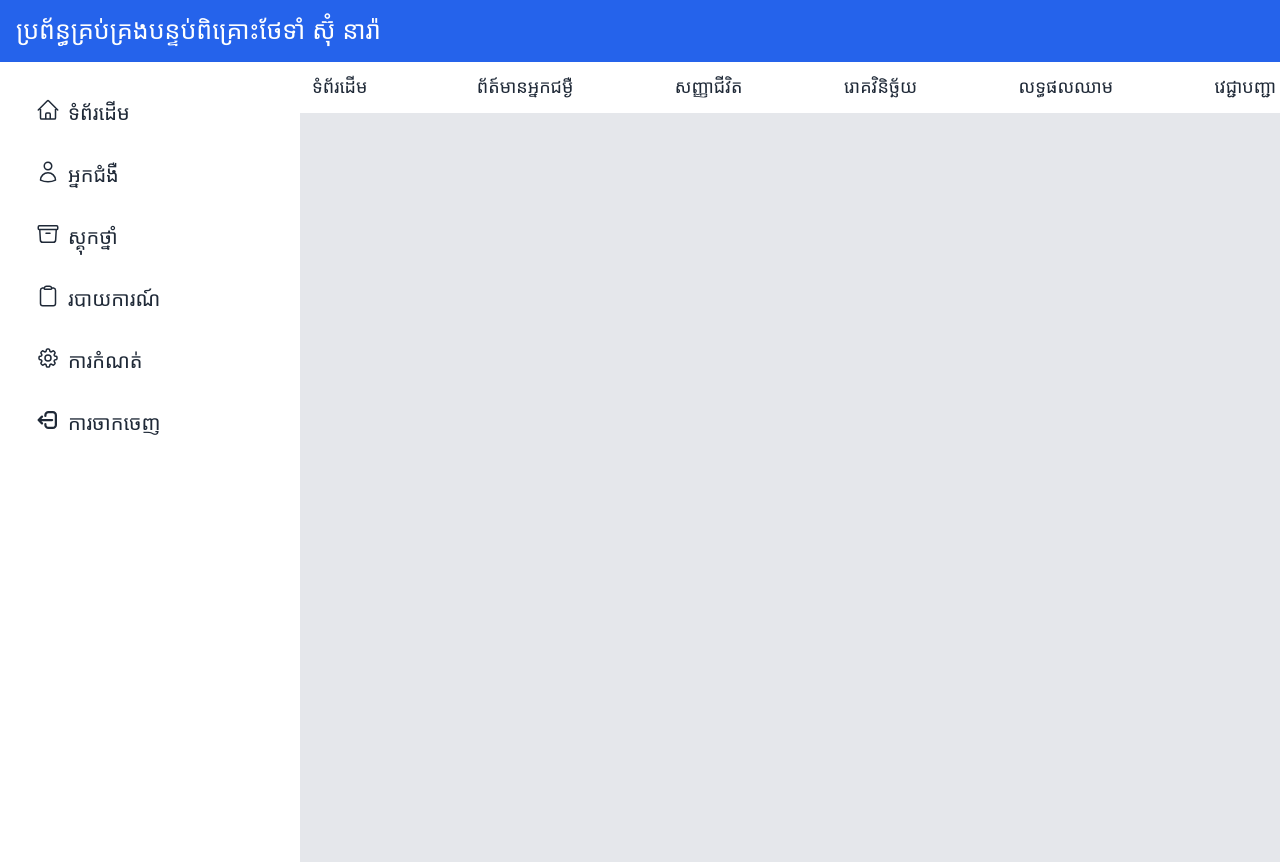
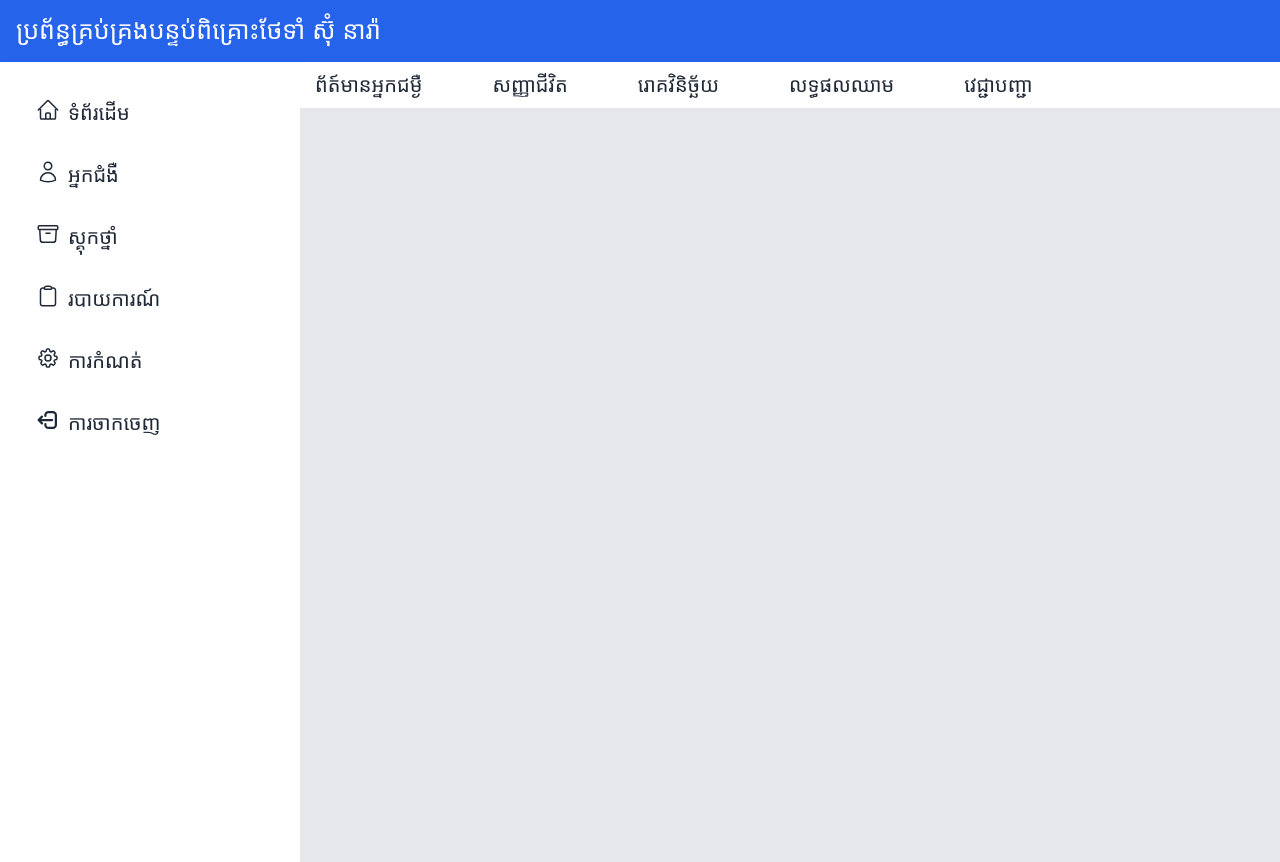
Before and after one commit to kakkzzz/System-hospital, a React (Vite) app: page /create in a window 1280 px wide. Built offline with nearby package versions, Linux system fonts and the light colour scheme; a web font is replaced by a local one.

Commit message:
update create

```diff
--- a/package.json
+++ b/package.json
@@ -14,7 +14,7 @@
     "react-dom": "^18.3.1",
     "react-hot-toast": "^2.5.2",
     "react-router": "^7.1.1",
-    "react-router-dom": "^7.1.1",
+    "react-router-dom": "^7.3.0",
     "toaster": "^0.1.2"
   },
   "devDependencies": {
--- a/src/App.jsx
+++ b/src/App.jsx
@@ -8,29 +8,32 @@ import Stock from "./view/Stock/Stock"
 import Setting from "./view/Setting/Setting"
 import SignIn from "./view/SignIn"
 import { Toaster } from "react-hot-toast"
-import CreateLayout from "./view/Patient/Create/Create_New_Patient"
+import CreateLayout from "./layout/Create_New_Patient"
+import Information_Patient from "./view/Patient/Create/Information_Patient"
+
+
 function App() {
  return(
   <>
     <BrowserRouter>
         <Routes>
+
+            {/* SignIN */}
             <Route path="/signin" element={<SignIn/>}></Route>
+            {/* Dashboard */}
             <Route path="/" element={<AdminLayout/>}>
 
                 <Route path="/" element={<Dashboard/>}></Route>
+            {/* Create */}
                 <Route path="/create" element={<CreateLayout/>}></Route>
-                <Route path="/create/information" element={<CreateLayout/>}></Route>
-
-
-
-
+                <Route path="/create/information" element={<Information_Patient/>}></Route>
+            {/* Patient */}
                 <Route path="/patient" element={<Patient/>}></Route>
-
-
+            {/* Stock */}
                 <Route path="/stock" element={<Stock/>}></Route>
-
+            {/* Report */}
                 <Route path="/report" element={<Report/>}></Route>
-
+            {/* Setting */}
                 <Route path="/setting" element={<Setting/>}></Route>
 
             </Route>
--- /dev/null
+++ b/src/layout/Create_New_Patient.jsx
@@ -0,0 +1,38 @@
+import { Outlet } from "react-router-dom";
+import { NavLink} from "react-router";
+
+function CreateLayout() {
+  return (
+    <>
+      <main className="items-start">
+        <div className="flex justify-self-auto gap-10 items-center text-[20px] bg-white py-2">
+        <div>
+            <NavLink to={"/create/information"}
+             className="py-[5px] aria-[current=page]:bg-gray-200  px-[15px] rounded-r-sm ">ព័ត៍មានអ្នកជម្ងឺ</NavLink>
+          </div>
+          <div>
+            <NavLink to={"/signs of life"}
+            className="py-[5px] aria-[current=page]:bg-gray-200  px-[15px] rounded-r-sm">សញ្ញាជីវិត</NavLink>
+          </div>
+          <div>
+            <NavLink to={"/dianosis"}
+            className="py-[5px] aria-[current=page]:bg-gray-200  px-[15px] rounded-r-sm">រោគវិនិច្ឆ័យ</NavLink>
+          </div>
+          <div>
+            <NavLink to={"/blood results"}
+            className="py-[5px] aria-[current=page]:bg-gray-200  px-[15px] rounded-r-sm">លទ្ធផលឈាម</NavLink>
+          </div>
+          <div>
+            <NavLink to={"/doctor"}
+            className="py-[5px] aria-[current=page]:bg-gray-200  px-[15px] rounded-r-sm">វេជ្ជាបញ្ជា</NavLink>
+          </div>
+            <div>
+                <Outlet/>
+            </div>
+        </div>
+      </main>
+    </>
+  );
+}
+
+export default CreateLayout;
--- a/src/view/Patient/Create/Create_New_Patient.jsx
+++ /dev/null
@@ -1,32 +0,0 @@
-import { Link } from "react-router";
-
-function CreateLayout() {
-  return (
-    <>
-        <main className="items-start">
-            <div className="flex justify-between items-center text-[18px] bg-white p-1">
-                <div className="p-2">
-                    <Link to={'/'} className="aria-[current=page]:bg-white  hover:bg-gray-200 " >ទំព័រដើម</Link>
-                </div>
-                <div>
-                    <Link to={'/create/information'} className="aria-[current=page]:bg-white   hover:bg-gray-200 " >ព័ត៍មានអ្នកជម្ងឺ</Link>
-                </div>
-                <div>
-                    <Link to={'/create'}  className="aria-[current=page]:bg-blue-600 aria-[current=page]:text-white font-medium hover:bg-gray-200 " >សញ្ញាជីវិត</Link>
-                </div>
-                <div>
-                    <Link to={'/create'} className=" " >រោគវិនិច្ឆ័យ</Link>
-                </div>
-                <div>
-                    <Link to={'/create'}>លទ្ធផលឈាម</Link>
-                </div>
-                <div>
-                    <Link to={'/create'}>វេជ្ជាបញ្ជា</Link>
-                </div>
-            </div>
-        </main>
-    </>
-  )
-}
-
-export default CreateLayout
--- /dev/null
+++ b/src/view/Patient/Create/Information_Patient.jsx
@@ -0,0 +1,15 @@
+
+
+
+
+function Information_Patient() {
+  return (
+    <>
+        <div className="py-20">
+          jakkkkkkkkkkkkkkkkkkkkkkkkkkkkkkkkkkkkkkkkkkkkkk
+        </div>
+    </>
+  )
+}
+
+export default Information_Patient
--- a/src/view/Patient/Patient.jsx
+++ b/src/view/Patient/Patient.jsx
@@ -15,12 +15,34 @@ function Patient() {
               <option>អ្នកជំងឺលើសសម្ពាធឈាម</option>
            </select>
 
+          {/* <div>
             <label className="input">
               <span>
                 <svg className="h-[1em] opacity-50" xmlns="http://www.w3.org/2000/svg" viewBox="0 0 24 24"><g strokeLinejoin="round" strokeLinecap="round" strokeWidth="2.5" fill="none" stroke="currentColor"><circle cx="11" cy="11" r="8"></circle><path d="m21 21-4.3-4.3"></path></g></svg>
               </span>
               <input type="search" className="grow" placeholder="Search" />
             </label>
+          </div> */}
+          <div className="bg-white px-10 input text-[20px] flex items-center gap-2">
+                  <span className="">
+                    <svg
+                      xmlns="http://www.w3.org/2000/svg"
+                      viewBox="0 0 16 16"
+                      fill="currentColor"
+                      className="h-4 w-4 opacity-70"
+                    >
+                      <path
+                        fillRule="evenodd"
+                        d="M9.965 11.026a5 5 0 1 1 1.06-1.06l2.755 2.754a.75.75 0 1 1-1.06 1.06l-2.755-2.754ZM10.5 7a3.5 3.5 0 1 1-7 0 3.5 3.5 0 0 1 7 0Z"
+                        clipRule="evenodd"
+                      />
+                    </svg>
+                  </span>
+                  <input
+                    type="text"
+                    placeholder="ស្វែងរក"
+                  />
+                </div>
 
         </div>
           <div className="overflow-x-auto py-10">
```
Also changed, not shown: 1 other file (tests, documents, lock files or other folders). Lines whose indentation alone changed are shown as unchanged.
